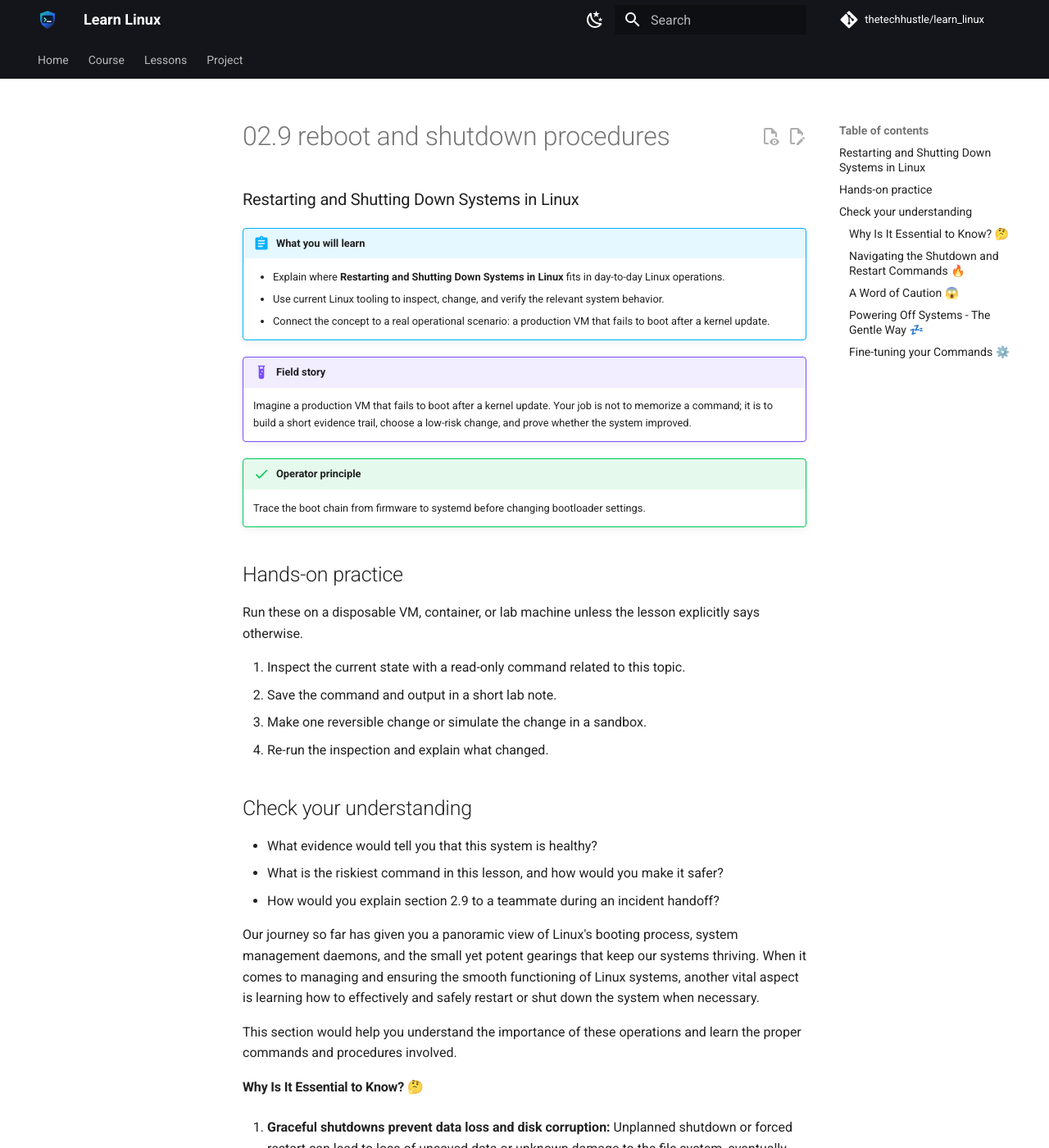
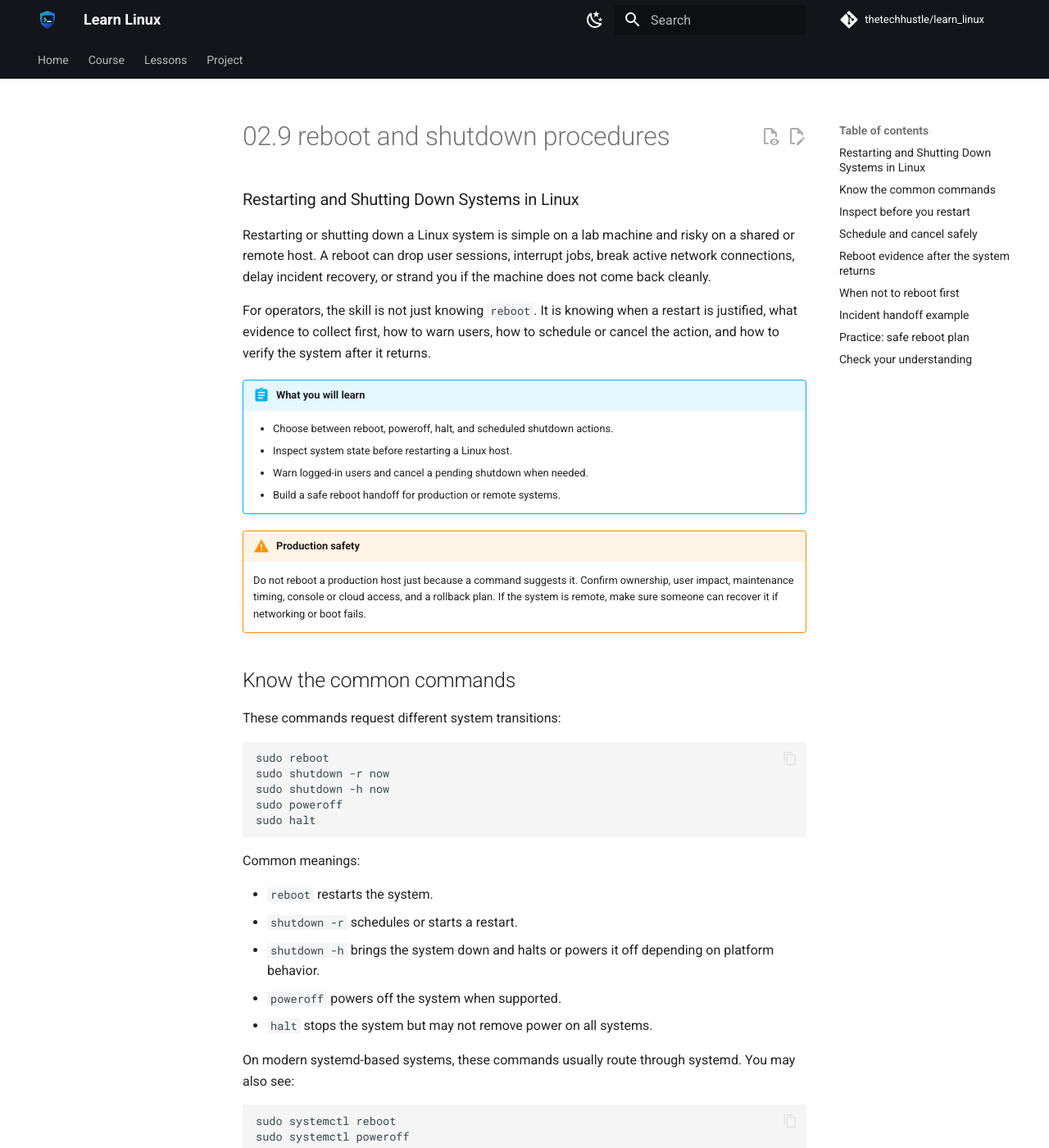
Before and after one commit to thetechhustle/learn_linux, an MkDocs documentation site: the page built from docs/lessons/02_booting_and_system_management_daemons/02.9_reboot_and_shutdown_procedures.md, in a window 1280 px wide and 1400 px high. Shown: the whole window at 82% size. Built offline with MkDocs 1.6.1 and Material for MkDocs 9.7.7, drawn with Linux system fonts in a browser that asks for light colours; comment, search, counter and statistics services are not loaded; some of the changed text lies outside the part shown.

Commit message:
Improve Chapter 02 reboot safety lesson (#11)
Co-authored-by: Jules Ai <jules@Juless-Air.ts.net lan>

````diff
--- a/docs/lessons/02_booting_and_system_management_daemons/02.9_reboot_and_shutdown_procedures.md
+++ b/docs/lessons/02_booting_and_system_management_daemons/02.9_reboot_and_shutdown_procedures.md
@@ -1,92 +1,193 @@
 ### Restarting and Shutting Down Systems in Linux
 
+Restarting or shutting down a Linux system is simple on a lab machine and risky
+on a shared or remote host. A reboot can drop user sessions, interrupt jobs,
+break active network connections, delay incident recovery, or strand you if the
+machine does not come back cleanly.
 
+For operators, the skill is not just knowing `reboot`. It is knowing when a
+restart is justified, what evidence to collect first, how to warn users, how to
+schedule or cancel the action, and how to verify the system after it returns.
 
 !!! abstract "What you will learn"
-    - Explain where **Restarting and Shutting Down Systems in Linux** fits in day-to-day Linux operations.
-    - Use current Linux tooling to inspect, change, and verify the relevant system behavior.
-    - Connect the concept to a real operational scenario: a production VM that fails to boot after a kernel update.
+    - Choose between reboot, poweroff, halt, and scheduled shutdown actions.
+    - Inspect system state before restarting a Linux host.
+    - Warn logged-in users and cancel a pending shutdown when needed.
+    - Build a safe reboot handoff for production or remote systems.
 
-!!! example "Field story"
-    Imagine a production VM that fails to boot after a kernel update. Your job is not to memorize a command; it is to build a short evidence trail, choose a low-risk change, and prove whether the system improved.
+!!! warning "Production safety"
+    Do not reboot a production host just because a command suggests it. Confirm
+    ownership, user impact, maintenance timing, console or cloud access, and a
+    rollback plan. If the system is remote, make sure someone can recover it if
+    networking or boot fails.
 
-!!! success "Operator principle"
-    Trace the boot chain from firmware to systemd before changing bootloader settings.
+## Know the common commands
 
-## Hands-on practice
+These commands request different system transitions:
 
-Run these on a disposable VM, container, or lab machine unless the lesson explicitly says otherwise.
+```bash
+sudo reboot
+sudo shutdown -r now
+sudo shutdown -h now
+sudo poweroff
+sudo halt
+```
 
-1. Inspect the current state with a read-only command related to this topic.
-2. Save the command and output in a short lab note.
-3. Make one reversible change or simulate the change in a sandbox.
-4. Re-run the inspection and explain what changed.
+Common meanings:
+
+- `reboot` restarts the system.
+- `shutdown -r` schedules or starts a restart.
+- `shutdown -h` brings the system down and halts or powers it off depending on
+  platform behavior.
+- `poweroff` powers off the system when supported.
+- `halt` stops the system but may not remove power on all systems.
+
+On modern systemd-based systems, these commands usually route through systemd.
+You may also see:
+
+```bash
+sudo systemctl reboot
+sudo systemctl poweroff
+```
+
+## Inspect before you restart
+
+Use read-only checks before rebooting a host:
+
+```bash
+who
+uptime
+systemctl --failed
+systemctl list-jobs
+df -h
+findmnt /
+journalctl -p warning..alert -b --since "30 minutes ago"
+```
+
+Why these matter:
+
+- `who` shows active logged-in users.
+- `uptime` shows load and how long the system has been running.
+- `systemctl --failed` shows failed units that may explain the issue.
+- `systemctl list-jobs` shows pending systemd work.
+- `df -h` can catch full filesystems before reboot makes recovery harder.
+- `findmnt /` confirms the root filesystem source.
+- `journalctl` gives recent warnings from this boot.
+
+## Schedule and cancel safely
+
+To schedule a reboot in 10 minutes with a warning:
+
+```bash
+sudo shutdown -r +10 "Maintenance reboot in 10 minutes. Please save work."
+```
+
+To schedule a poweroff at a specific time:
+
+```bash
+sudo shutdown -h 23:30 "System will power off at 23:30 for maintenance."
+```
+
+To cancel a pending shutdown:
+
+```bash
+sudo shutdown -c
+```
+
+If you schedule a restart, record who approved it, when it is expected to happen,
+and who will verify the system after boot.
+
+## Reboot evidence after the system returns
+
+After the host comes back, confirm that the reboot happened and that core
+services recovered:
+
+```bash
+uptime
+who -b
+journalctl -b -p warning..alert
+systemctl --failed
+systemctl is-system-running
+```
+
+Useful interpretations:
+
+- `who -b` reports the last system boot time.
+- `journalctl -b` reads logs from the current boot.
+- `systemctl is-system-running` reports states such as `running`, `degraded`,
+  `starting`, or `maintenance`.
+- `degraded` means the system booted but at least one unit failed.
+
+## When not to reboot first
+
+Avoid rebooting as the first move when:
+
+- you have not collected logs from the current failure state
+- there are active user sessions or running jobs with unknown ownership
+- the host is remote and has no console, IPMI, cloud console, or recovery path
+- disk, network, bootloader, or filesystem health is uncertain
+- the issue may be isolated to one service that can be inspected or restarted
+  safely
+
+Rebooting can clear useful evidence. It can also turn a service issue into a
+boot issue.
+
+## Incident handoff example
+
+```text
+Host: app-02
+Reason for reboot: kernel update requires restart
+Approval: Change CHG-1042, owner Maya
+User impact: internal API unavailable for about 5 minutes
+Pre-checks: no active SSH users, no failed units, / has 42% free
+Recovery path: cloud serial console available, previous kernel present
+Scheduled command: shutdown -r +10 "Maintenance reboot in 10 minutes"
+Post-checks required: systemctl --failed, app health endpoint, journal warnings
+Rollback: boot previous kernel from console if new kernel fails
+```
+
+## Practice: safe reboot plan
+
+Use a disposable VM or lab system.
+
+1. Run the pre-checks:
+
+   ```bash
+   who
+   uptime
+   systemctl --failed
+   df -h
+   ```
+
+2. Schedule a reboot far enough in the future to cancel it:
+
+   ```bash
+   sudo shutdown -r +15 "Lab reboot test in 15 minutes"
+   ```
+
+3. Cancel it:
+
+   ```bash
+   sudo shutdown -c
+   ```
+
+4. Write a short handoff:
+
+   ```text
+   Host:
+   Reason:
+   Pre-check evidence:
+   User impact:
+   Scheduled time:
+   Cancel command:
+   Post-check plan:
+   Recovery path:
+   ```
 
 ## Check your understanding
 
-- What evidence would tell you that this system is healthy?
-- What is the riskiest command in this lesson, and how would you make it safer?
-- How would you explain section 2.9 to a teammate during an incident handoff?
-
-
-Our journey so far has given you a panoramic view of Linux's booting process, system management daemons, and the small yet potent gearings that keep our systems thriving. When it comes to managing and ensuring the smooth functioning of Linux systems, another vital aspect is learning how to effectively and safely restart or shut down the system when necessary.
-
-This section would help you understand the importance of these operations and learn the proper commands and procedures involved.
-
-#### Why Is It Essential to Know? 🤔
-
-1. **Graceful shutdowns prevent data loss and disk corruption:** Unplanned shutdown or forced restart can lead to loss of unsaved data or unknown damage to the file system, eventually causing system instability or failure. Knowledge of suitable commands is necessary to prevent this.
-
-2. **Essential for system maintenance:** Regular maintenance, such as software updates or hardware fine-tuning, often requires a system restart. Familiarity with these procedures makes the process seamless and hassle-free.
-
-#### Navigating the Shutdown and Restart Commands 🔥
-
-Linux provides several commands for shutting down and restarting the system, accessed through the terminal. Let's familiarize ourselves with them a bit.
-
-**`shutdown`**
-This command brings the system down in a safe way. You can even schedule a shutdown using this tool.
-
-**Example:** To shut down the system in 10 minutes, execute the following command:
-
-```bash
-sudo shutdown +10
-```
-
-**`reboot`**
-As evident from its name, the reboot command is used to restart the system.
-
-**Example:** To reboot the system immediately:
-
-```bash
-sudo reboot
-```
-
-#### A Word of Caution 😱
-
-These commands, though simple, have immense power. A misstep can cause the system to go down unexpectedly, leading to potential data loss or disruption of ongoing processes. Always double-check your commands and their timing!
-
-#### Powering Off Systems - The Gentle Way 💤
-
-While the `shutdown` command can indeed power off the system, `poweroff` is another straightforward command provided specifically for this purpose.
-
-**Example:** Power off the system immediately:
-
-```bash
-sudo poweroff
-```
-
-#### Fine-tuning your Commands ⚙️
-
-You can customize the operation of `shutdown`, `reboot`, and `poweroff` commands with various options. While complete mastery of these is beyond this chapter's scope, I'll leave you with a teaser.
-
-**Example:** Shutdown the system at a specific time (E.g., 11:30 PM):
-
-```bash
-sudo shutdown -h 23:30
-```
-
-Stay curious and keep exploring!
-
-Learning the correct procedures and commands for Linux system restarts and shutdowns is as critical as learning how to switch it on. It helps in preventing sudden data loss and promotes system stability and efficiency. This knowledge, combined with all you've learned so far, establishes you as a competent shepherd in the Linux environment.
-
-Now, let's gear up for your final daemon dance in the next section! 🐧✨
+- Why should you inspect active users before rebooting a shared host?
+- Which command cancels a pending `shutdown`?
+- What is the difference between collecting `journalctl -b` after boot and
+  collecting logs before reboot?
+- Why can rebooting too early make an incident harder to diagnose?
````
